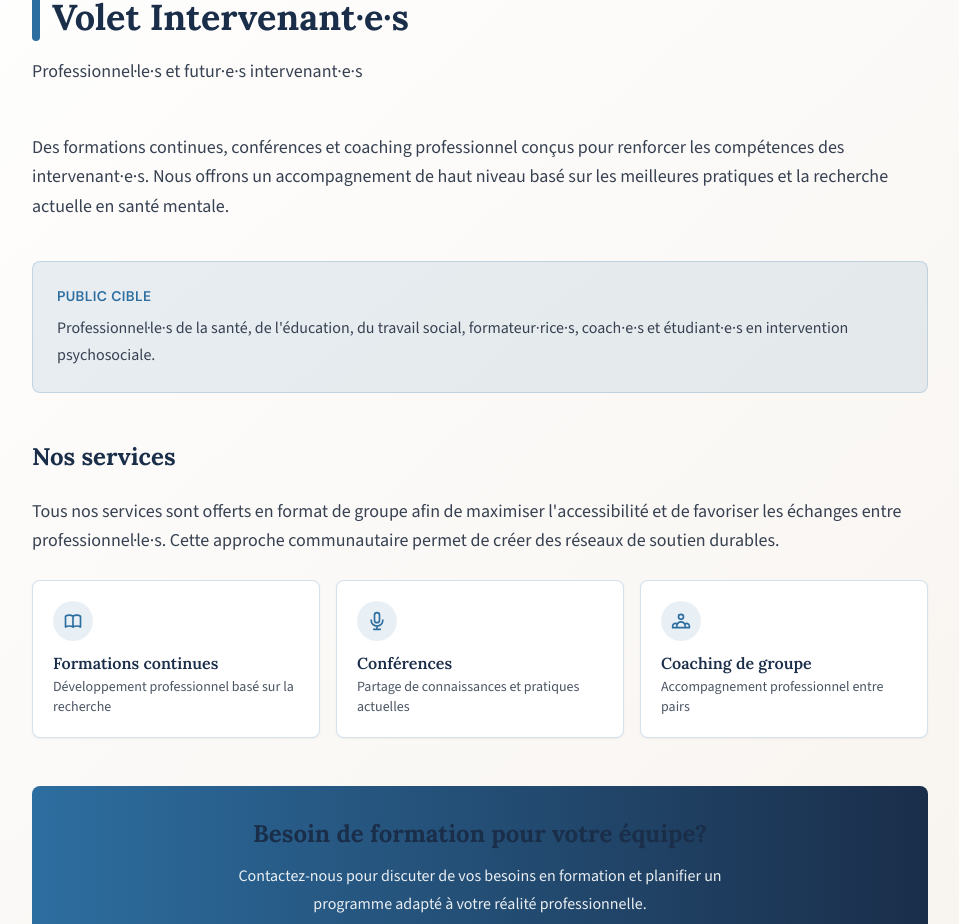
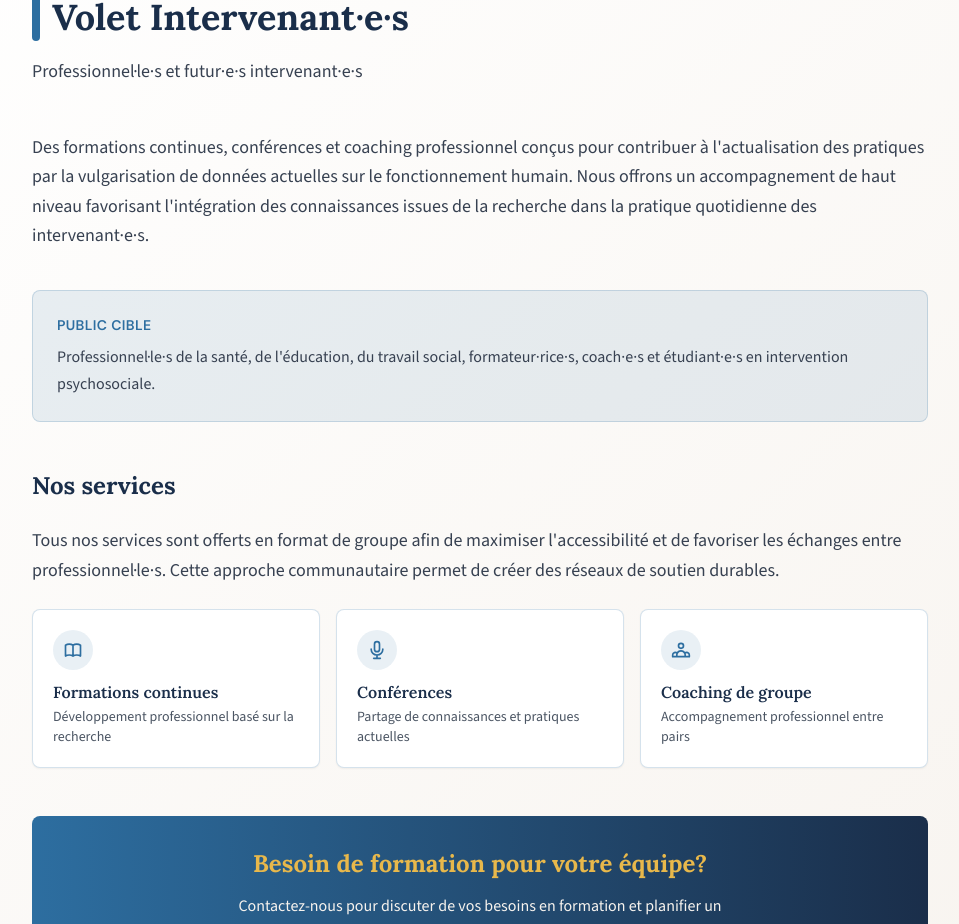
Before and after one commit to Atelier-syntone/ateliersyntone.ca, a Next.js app: page /volets in a window 1280 px wide. Shown: the part 3000-3924 px from the top of the page, without its empty margins (160-1119 px from the left). Built offline with nearby package versions, Linux system fonts and the light colour scheme.

Commit message:
Mise à jour contenu: violence conjugale, désinformation, volet intervenants, lisibilité encadré

```diff
--- a/src/components/sections/Problematique.tsx
+++ b/src/components/sections/Problematique.tsx
@@ -38,15 +38,15 @@ export default function Problematique() {
     {
       titre: "Désinformation numérique",
       description:
-        "Fausses informations affectant directement les comportements, les croyances et les décisions des individus, particulièrement chez les jeunes adultes.",
-      source: "Sources médias spécialisées, analyses récentes",
+        "Diffusion de contenus faux ou trompeurs influençant les croyances, les comportements et les prises de décision, avec des effets particulièrement marqués chez les jeunes adultes fortement exposés aux environnements numériques.",
+      source: "Ma, I. et al. (2025). Understanding the impact of misinformation on adolescents. Nature Human Behaviour. DOI: 10.1038/s41562-025-02338-8",
       icone: "📱",
     },
     {
       titre: "Violence relationnelle et conjugale",
       description:
-        "Taux de violence conjugale de 2 à 3 fois supérieurs à la moyenne québécoise dans certaines régions. Tendance croissante depuis 10 ans.",
-      source: "MSP, Statistiques sur la violence conjugale, 2023",
+        "Taux de violence conjugale de 2 à 3 fois supérieurs à la moyenne québécoise sur la Côte-Nord. À l\u2019échelle provinciale, la tendance est croissante depuis les 10 dernières années, accentuée depuis la pandémie.",
+      source: "Statistique Québec — Violence en contexte conjugal, 2024; MSP, Statistiques sur la violence conjugale, 2023",
       icone: "💔",
     },
     {
--- a/src/components/sections/VoletIntervenants.tsx
+++ b/src/components/sections/VoletIntervenants.tsx
@@ -49,9 +49,11 @@ const VoletIntervenants = () => {
         {/* Description */}
         <motion.div variants={itemVariants} className="mb-10">
           <p className="font-corps text-lg text-gray-700 leading-relaxed">
-            Des formations continues, conférences et coaching professionnel conçus pour renforcer
-            les compétences des intervenant·e·s. Nous offrons un accompagnement de haut niveau
-            basé sur les meilleures pratiques et la recherche actuelle en santé mentale.
+            Des formations continues, conférences et coaching professionnel conçus pour contribuer
+            à l{"'"}actualisation des pratiques par la vulgarisation de données actuelles sur le
+            fonctionnement humain. Nous offrons un accompagnement de haut niveau favorisant
+            l{"'"}intégration des connaissances issues de la recherche dans la pratique quotidienne
+            des intervenant·e·s.
           </p>
         </motion.div>
 
@@ -112,10 +114,10 @@ const VoletIntervenants = () => {
           variants={itemVariants}
           className="p-8 bg-gradient-to-r from-as-bleu-vif to-as-bleu-profond rounded-lg text-white text-center"
         >
-          <h3 className="font-titre text-2xl font-bold mb-3">
+          <h3 className="font-titre text-2xl font-bold text-as-soleil-doux mb-3">
             Besoin de formation pour votre équipe?
           </h3>
-          <p className="font-corps text-white/90 mb-6 max-w-lg mx-auto">
+          <p className="font-corps text-as-creme mb-6 max-w-lg mx-auto">
             Contactez-nous pour discuter de vos besoins en formation
             et planifier un programme adapté à votre réalité professionnelle.
           </p>
```
